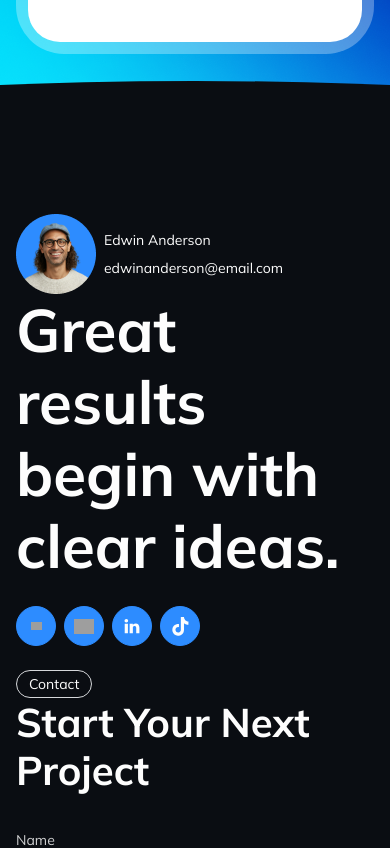
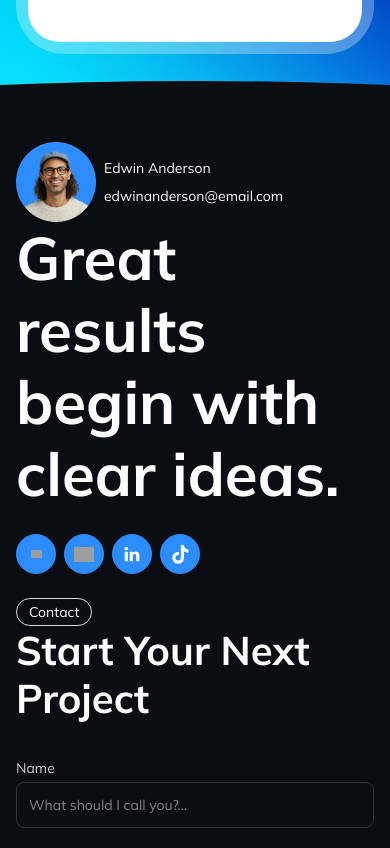
Before and after one commit to redkurawa/my-web-portofolio, a Next.js app: page / in a window 390 px wide. Shown: the part 7340-8188 px from the top of the page. Built offline with nearby package versions, Linux system fonts and the light colour scheme; grey boxes are pictures that could not be loaded.

Commit message:
fix page contact2

```diff
--- a/src/app/home/partials/contact.tsx
+++ b/src/app/home/partials/contact.tsx
@@ -60,7 +60,7 @@ export default function Contact() {
   }
 
   return (
-    <section className='bg-[#0A0D12] pt-20'>
+    <section className='bg-[#0A0D12] pt-2 md:pt-20'>
       <div className='custom-container'>
         <div className='grid grid-cols-1 gap-6 border-b border-neutral-700 pb-10 md:grid-cols-2 md:pb-40'>
           {/* left */}
```
